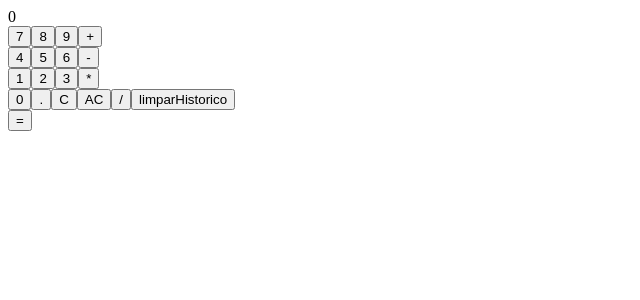
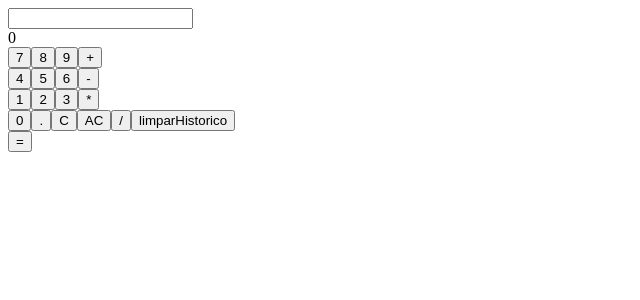
Before and after one commit to slcmachad/Diversos_Projetos_Em_Angular, an Angular app in the folder project-002-calculadora-app/: page / in a window 1280 px wide. Shown: the top 300 px of the page, without its empty margins (0-640 px from the left). Built offline with nearby package versions, Linux system fonts and the light colour scheme.

Commit message:
<feat> trocando tipo de campo,

```diff
--- a/project-002-calculadora-app/src/app/calculadora/calculadora.component.html
+++ b/project-002-calculadora-app/src/app/calculadora/calculadora.component.html
@@ -1,7 +1,6 @@
 <div class="calculadora">
-  <div class="historico">
-    <ul *ngFor="let operacao of historico">{{ operacao }}</ul>
-  </div>
+  <input class="historico" type="text" [value]="historico.join('\n')" readonly>
+
   <div class="display">{{ displayValue }}</div>
   <div class="buttons">
     <div class="colunas">
@@ -35,4 +34,3 @@
     </div>
 
   </div>
-</div>
```
